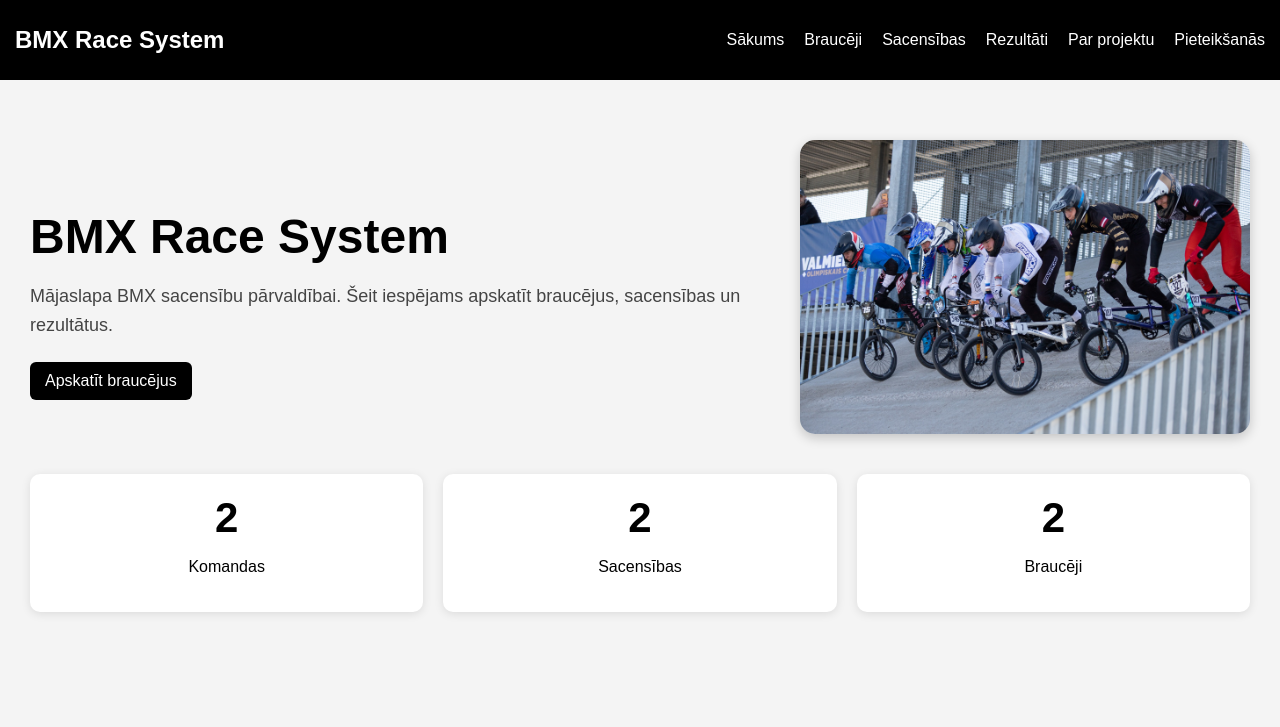
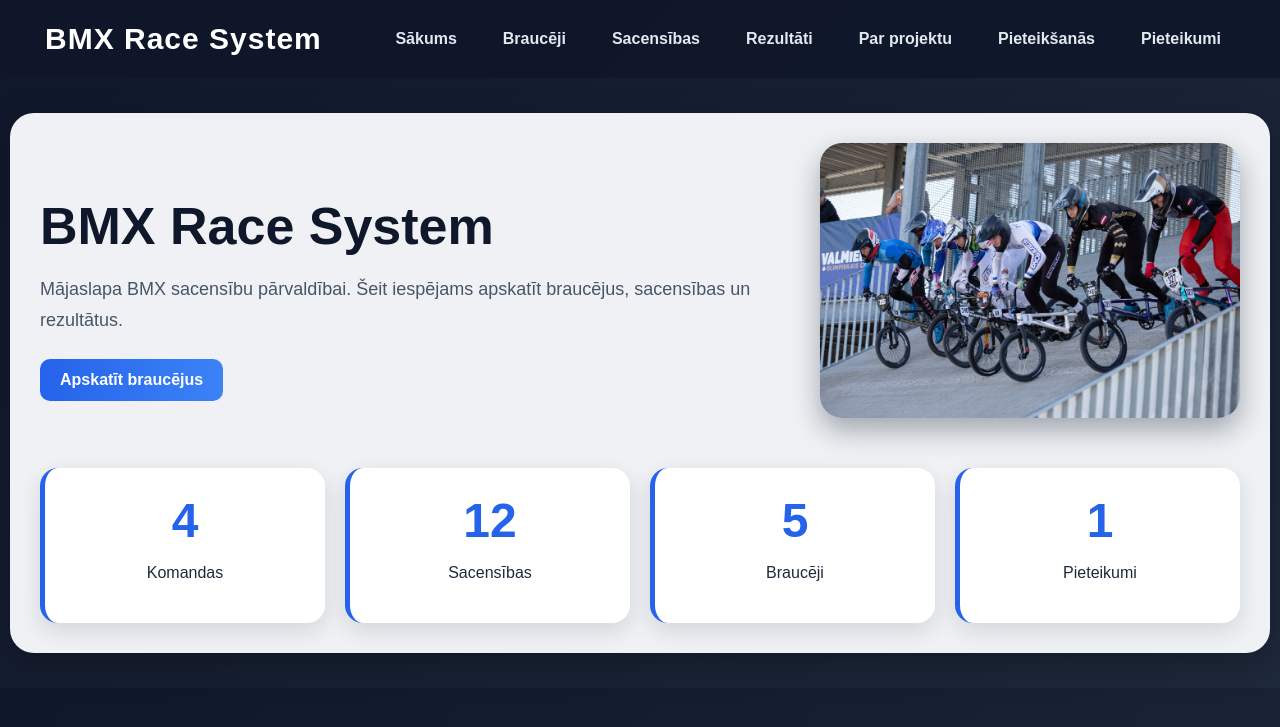
Before and after one commit to valainismartinss-ux/bmx-race-system, a Flask app: page / in a window 1280 px wide. Shown: the top 727 px of the page. Run offline with Flask 3, Linux system fonts and the light colour scheme; data comes from the database, SQL or seed files in the repository; both versions use the stored data as it was after the commit.

Commit message:
Mainita majaslapas krasu palete

```diff
--- a/app.py
+++ b/app.py
@@ -97,7 +97,22 @@ def init_db():
 
 @app.route("/")
 def home():
-    return render_template("index.html")
+    conn = get_db_connection()
+
+    riders_count = conn.execute("SELECT COUNT(*) FROM riders").fetchone()[0]
+    races_count = conn.execute("SELECT COUNT(*) FROM races").fetchone()[0]
+    teams_count = 4
+    registrations_count = conn.execute("SELECT COUNT(*) FROM registrations").fetchone()[0]
+
+    conn.close()
+
+    return render_template(
+        "index.html",
+        riders_count=riders_count,
+        races_count=races_count,
+        teams_count=teams_count,
+        registrations_count=registrations_count
+    )
 
 @app.route("/riders")
 def riders():
@@ -249,6 +264,22 @@ def register():
 
     conn.close()
     return render_template("register.html", races=races)
+@app.route("/registrations")
+def registrations():
+    conn = get_db_connection()
+
+    registrations = conn.execute("""
+        SELECT registrations.*, races.title AS race_title
+        FROM registrations
+        JOIN races ON registrations.race_id = races.id
+    """).fetchall()
+
+    conn.close()
+
+    return render_template(
+        "registrations.html",
+        registrations=registrations
+    )
 if __name__ == "__main__":
     init_db()
     app.run(debug=True)
--- a/static/style.css
+++ b/static/style.css
@@ -1,90 +1,96 @@
 body {
     margin: 0;
     font-family: Arial, sans-serif;
-    background-color: #f4f4f4;
+    background: linear-gradient(135deg, #0f172a, #1e293b);
+    color: #1e293b;
 }
 
 nav {
-    background-color: black;
+    background: rgba(15, 23, 42, 0.95);
     color: white;
-    padding: 15px;
+    padding: 22px 45px;
+    display: flex;
+    justify-content: space-between;
+    align-items: center;
 }
 
 nav h1 {
     margin: 0;
+    font-size: 30px;
+    letter-spacing: 1px;
 }
 
 nav ul {
     list-style: none;
     display: flex;
-    gap: 20px;
+    gap: 18px;
+    margin: 0;
     padding: 0;
 }
 
 nav a {
+    color: #e2e8f0;
+    text-decoration: none;
+    font-weight: bold;
+    padding: 10px 14px;
+    border-radius: 8px;
+}
+
+nav a:hover {
+    background-color: #334155;
     color: white;
-    text-decoration: none;
 }
 
 .container {
+    max-width: 1200px;
+    margin: 35px auto;
     padding: 30px;
+    background: rgba(248, 250, 252, 0.96);
+    border-radius: 24px;
+    box-shadow: 0 12px 35px rgba(0,0,0,0.25);
 }
 
 .card {
-    background-color: white;
-    padding: 20px;
+    background: white;
+    padding: 25px;
+    border-radius: 18px;
+    margin-top: 20px;
+    box-shadow: 0 8px 22px rgba(15,23,42,0.12);
+    border-left: 5px solid #2563eb;
+}
+
+.card:hover {
+    transform: translateY(-3px);
+    transition: 0.25s;
+}
+
+.button, button {
+    background: linear-gradient(90deg, #2563eb, #3b82f6);
+    color: white;
+    padding: 12px 20px;
     border-radius: 10px;
-}
-.button, button {
-    display: inline-block;
-    background-color: black;
-    color: white;
-    padding: 10px 15px;
-    border-radius: 6px;
     text-decoration: none;
     border: none;
-    margin: 5px 5px 5px 0;
+    font-weight: bold;
     cursor: pointer;
+    display: inline-block;
+    margin: 6px 6px 6px 0;
+}
+
+.button:hover, button:hover {
+    background: linear-gradient(90deg, #1d4ed8, #2563eb);
+    transform: scale(1.03);
+    transition: 0.2s;
 }
 
 .danger {
-    background-color: darkred;
+    background: linear-gradient(90deg, #991b1b, #dc2626);
 }
 
-form {
-    display: flex;
-    flex-direction: column;
-    gap: 10px;
-}
-
-input, select {
-    padding: 10px;
-}
-@media (max-width: 700px) {
-    nav ul {
-        flex-direction: column;
-        gap: 10px;
-    }
-
-    .container {
-        padding: 15px;
-    }
-
-    .card {
-        padding: 15px;
-    }
-
-    .button, button {
-        width: 100%;
-        text-align: center;
-    }
-}
 .hero {
     display: flex;
     align-items: center;
-    justify-content: space-between;
-    gap: 40px;
-    margin-top: 30px;
+    gap: 35px;
     flex-wrap: wrap;
 }
 
@@ -93,61 +99,75 @@ input, select {
 }
 
 .hero-text h2 {
-    font-size: 48px;
-    margin-bottom: 15px;
+    font-size: 52px;
+    margin-bottom: 10px;
+    color: #0f172a;
 }
 
 .hero-text p {
     font-size: 18px;
-    color: #444;
-    line-height: 1.6;
+    line-height: 1.7;
+    color: #475569;
 }
 
 .hero img {
-    width: 450px;
-    border-radius: 15px;
-    box-shadow: 0 4px 12px rgba(0,0,0,0.2);
+    width: 420px;
+    border-radius: 22px;
+    box-shadow: 0 12px 28px rgba(15,23,42,0.35);
 }
 
 .stats {
     display: flex;
     gap: 20px;
-    margin-top: 40px;
+    margin-top: 30px;
     flex-wrap: wrap;
 }
 
 .stat-card {
     flex: 1;
+    text-align: center;
     min-width: 180px;
-    text-align: center;
 }
 
 .stat-card h3 {
-    font-size: 42px;
+    font-size: 48px;
+    color: #2563eb;
     margin: 0;
 }
 
-.card {
-    box-shadow: 0 2px 10px rgba(0,0,0,0.1);
+form {
+    display: flex;
+    flex-direction: column;
+    gap: 12px;
 }
 
-nav {
-    display: flex;
-    justify-content: space-between;
-    align-items: center;
+input, select {
+    padding: 12px;
+    border-radius: 10px;
+    border: 1px solid #cbd5e1;
+    font-size: 15px;
 }
 
-nav ul {
-    align-items: center;
+input:focus, select:focus {
+    outline: none;
+    border-color: #2563eb;
 }
 
-nav a:hover {
-    color: #bbbbbb;
+footer {
+    color: #e2e8f0;
+    text-align: center;
+    padding: 20px;
 }
 
-@media (max-width: 700px) {
-    .hero {
+@media (max-width: 800px) {
+    nav {
         flex-direction: column;
+        gap: 15px;
+    }
+
+    nav ul {
+        flex-wrap: wrap;
+        justify-content: center;
     }
 
     .hero img {
@@ -155,6 +175,11 @@ nav a:hover {
     }
 
     .hero-text h2 {
-        font-size: 34px;
+        font-size: 36px;
+    }
+
+    .container {
+        margin: 15px;
+        padding: 20px;
     }
 }
--- a/templates/base.html
+++ b/templates/base.html
@@ -19,6 +19,7 @@
         <li><a href="/results">Rezultāti</a></li>
         <li><a href="/about">Par projektu</a></li>
         <li><a href="/register">Pieteikšanās</a></li>
+        <li><a href="/registrations">Pieteikumi</a></li>
     </ul>
 </nav>
 
--- a/templates/index.html
+++ b/templates/index.html
@@ -20,18 +20,22 @@
 
 <div class="stats">
     <div class="card stat-card">
-        <h3>2</h3>
+        <h3>{{ teams_count }}</h3>
         <p>Komandas</p>
     </div>
 
     <div class="card stat-card">
-        <h3>2</h3>
+        <h3>{{ races_count }}</h3>
         <p>Sacensības</p>
     </div>
 
     <div class="card stat-card">
-        <h3>2</h3>
+        <h3>{{ riders_count }}</h3>
         <p>Braucēji</p>
+    </div>
+    <div class="card stat-card">
+        <h3>{{ registrations_count }}</h3>
+        <p>Pieteikumi</p>
     </div>
 </div>
 
```
Also changed, not shown: templates/registrations.html (added, +17 -0 lines), database.db.
